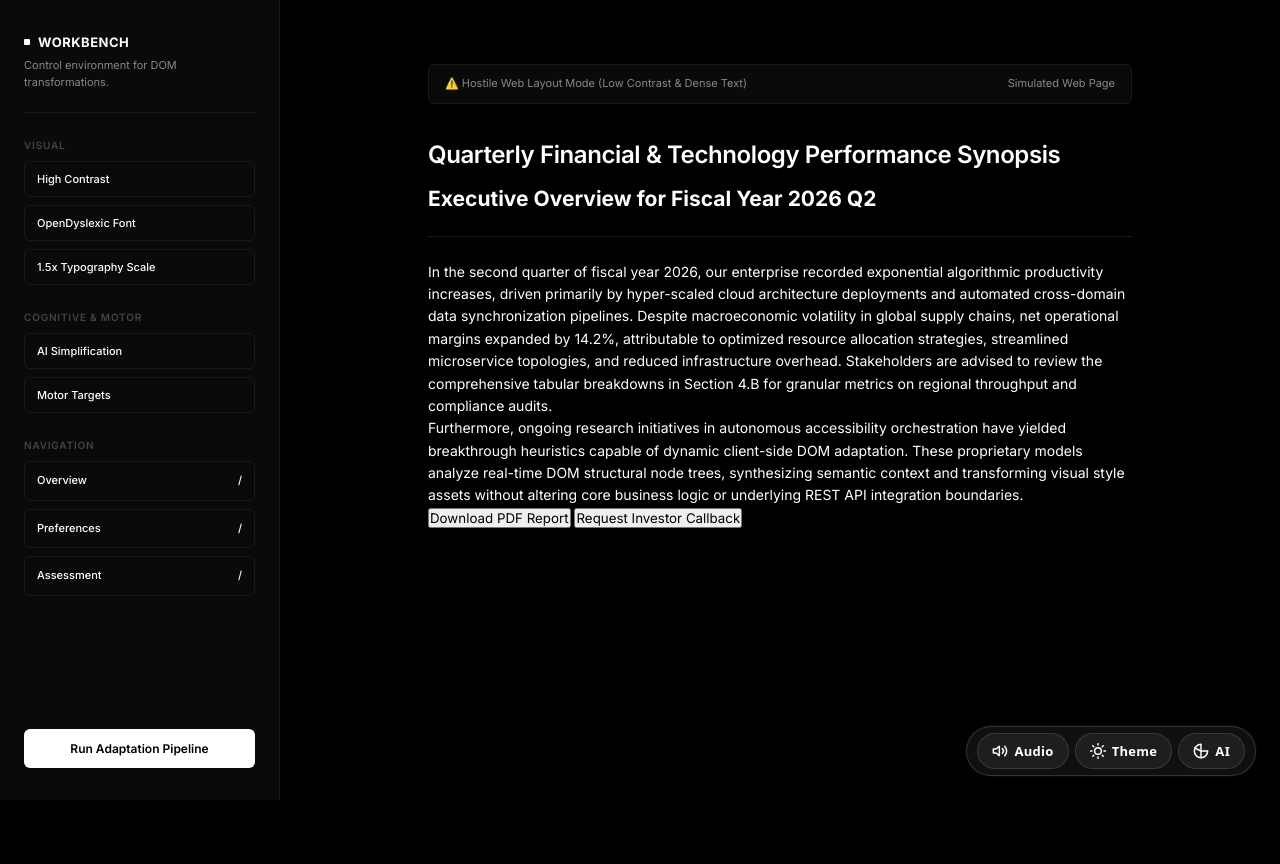
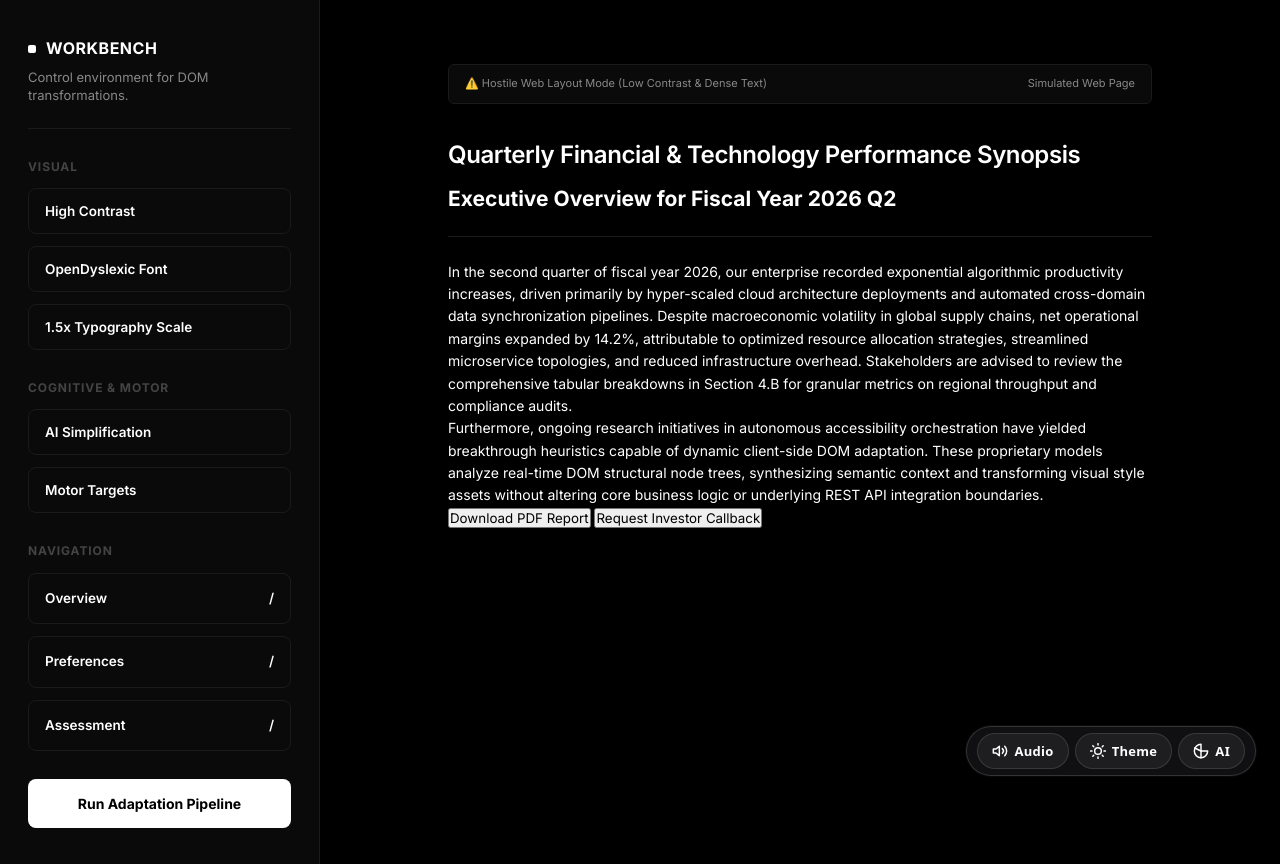
Before and after one commit to ArrinPaul/AdaptAI, a browser extension: page demo/index.html in a window 1280 px wide. Before the commit the page ends 800 px from the top, so only its background shows below. Drawn offline with Linux system fonts and the light colour scheme.

Commit message:
style(workbench): enlarge sidebar control panel width, category labels, typography, and button target sizes in demo/index.html

```diff
--- a/demo/index.html
+++ b/demo/index.html
@@ -37,32 +37,32 @@
 
     /* Sidebar Control Panel */
     .control-sidebar {
-      width: 280px;
+      width: 320px;
       background: var(--panel-bg);
       border-right: 1px solid var(--panel-border);
-      padding: 32px 24px;
+      padding: 36px 28px;
       display: flex;
       flex-direction: column;
-      gap: 24px;
+      gap: 28px;
       flex-shrink: 0;
     }
 
     .sidebar-header {
       border-bottom: 1px solid var(--panel-border);
-      padding-bottom: 20px;
+      padding-bottom: 24px;
     }
 
     .brand-mark {
-      width: 6px;
-      height: 6px;
+      width: 8px;
+      height: 8px;
       background: var(--adapt-text-color);
-      border-radius: 1px;
+      border-radius: 2px;
       display: inline-block;
-      margin-right: 8px;
+      margin-right: 10px;
     }
 
     .sidebar-header h2 {
-      font-size: 13px;
+      font-size: 16px;
       font-weight: 700;
       letter-spacing: 0.5px;
       text-transform: uppercase;
@@ -71,33 +71,34 @@
     }
 
     .sidebar-header p {
-      font-size: 11px;
+      font-size: 13px;
       color: var(--text-muted);
-      margin-top: 4px;
+      margin-top: 6px;
+      line-height: 1.4;
     }
 
     .control-group {
       display: flex;
       flex-direction: column;
-      gap: 8px;
+      gap: 12px;
     }
 
     .control-label {
-      font-size: 10px;
-      font-weight: 600;
+      font-size: 12px;
+      font-weight: 700;
       color: var(--text-dim);
       text-transform: uppercase;
-      letter-spacing: 0.8px;
+      letter-spacing: 0.9px;
     }
 
     .btn-action {
       background: transparent;
       border: 1px solid var(--panel-border);
       color: var(--adapt-text-color);
-      padding: 10px 12px;
-      border-radius: 6px;
-      font-size: 11px;
-      font-weight: 500;
+      padding: 14px 16px;
+      border-radius: 8px;
+      font-size: 13.5px;
+      font-weight: 600;
       cursor: pointer;
       display: flex;
       justify-content: space-between;
@@ -113,14 +114,15 @@
       background: var(--adapt-text-color);
       color: var(--adapt-bg-color);
       border: none;
-      padding: 12px;
-      border-radius: 6px;
-      font-weight: 600;
-      font-size: 12px;
+      padding: 16px;
+      border-radius: 8px;
+      font-weight: 700;
+      font-size: 14px;
       cursor: pointer;
       transition: opacity 0.2s;
       margin-top: auto;
     }
+
 
     .btn-trigger-main:hover {
       opacity: 0.85;
```
